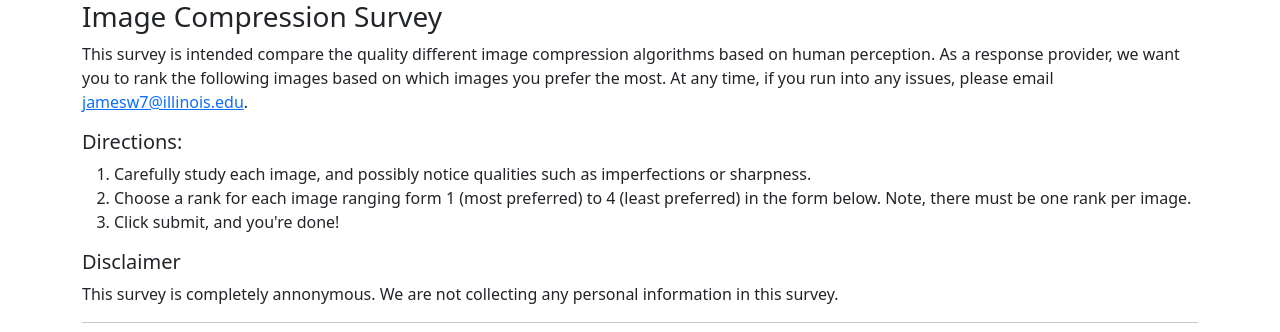
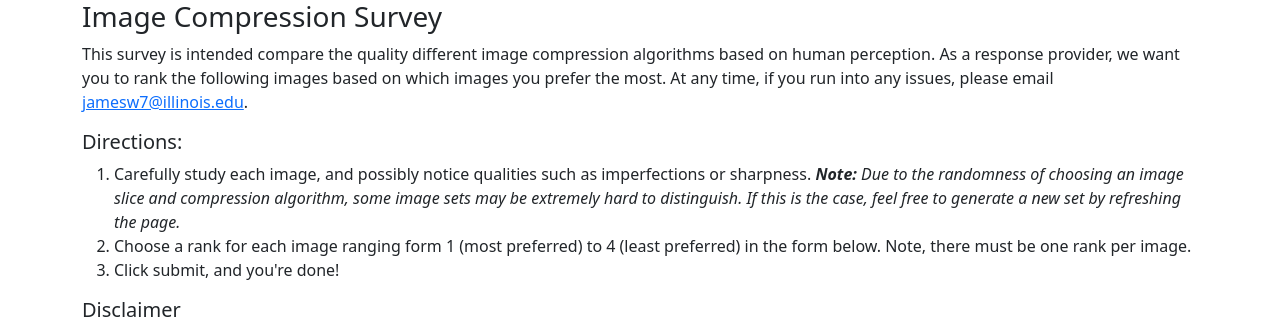
Before and after one commit to ksmrdero/compressr-survey, a Flask app: template templates/index.html in a window 1280 px wide. Shown: the top 332 px of the page. Run offline with Flask 2, Linux system fonts and the light colour scheme; the template is opened without the code that fills it, so the values that code supplies are empty.

Commit message:
update directions

```diff
--- a/templates/index.html
+++ b/templates/index.html
@@ -37,7 +37,11 @@
         </p>
         <h5>Directions:</h5>
         <ol type="1">
-            <li>Carefully study each image, and possibly notice qualities such as imperfections or sharpness.
+            <li>
+                Carefully study each image, and possibly notice qualities such as imperfections or sharpness.
+                <i><b>Note:</b> Due to the randomness of choosing an image slice and compression algorithm, some image sets may be extremely hard to distinguish.
+                If this is the case, feel free to generate a new set by refreshing the page.
+                </i>
             </li>
             <li>Choose a rank for each image ranging form 1 (most preferred) to 4 (least preferred) in the form
                 below. Note, there must be one rank per image.</li>
```
